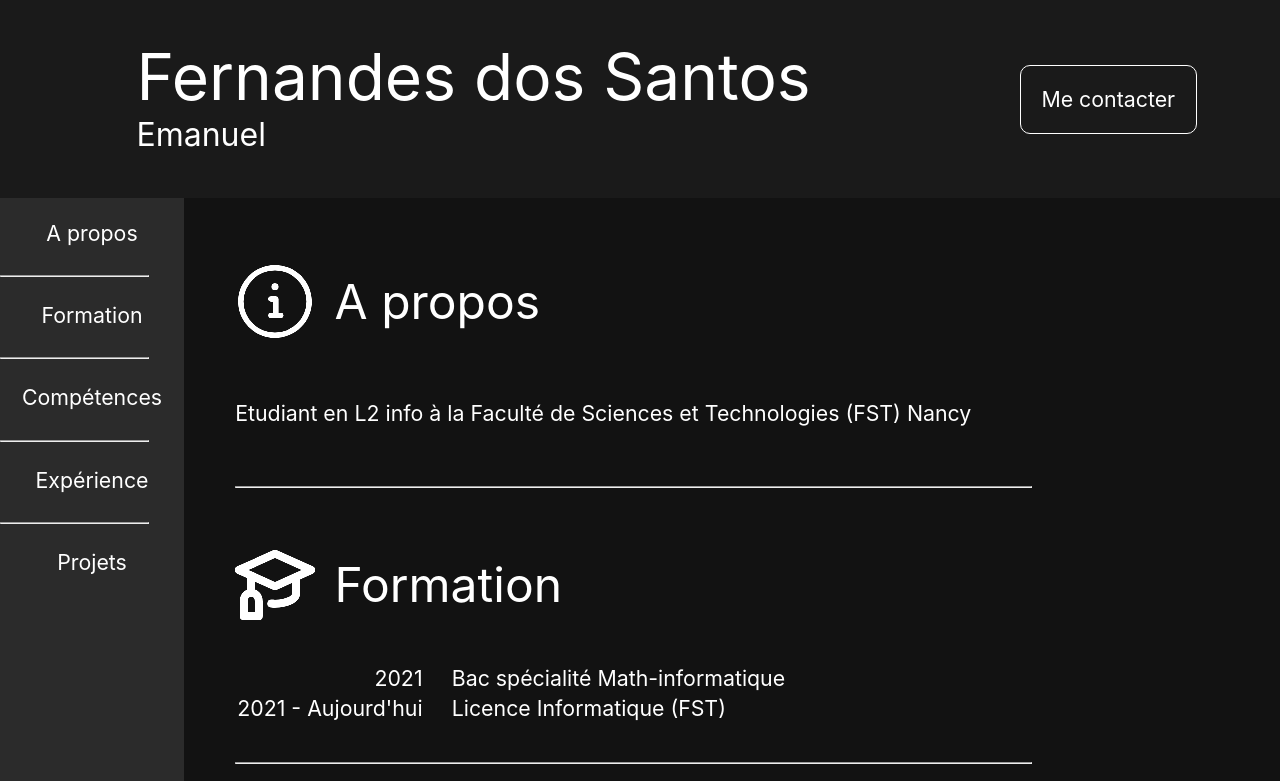
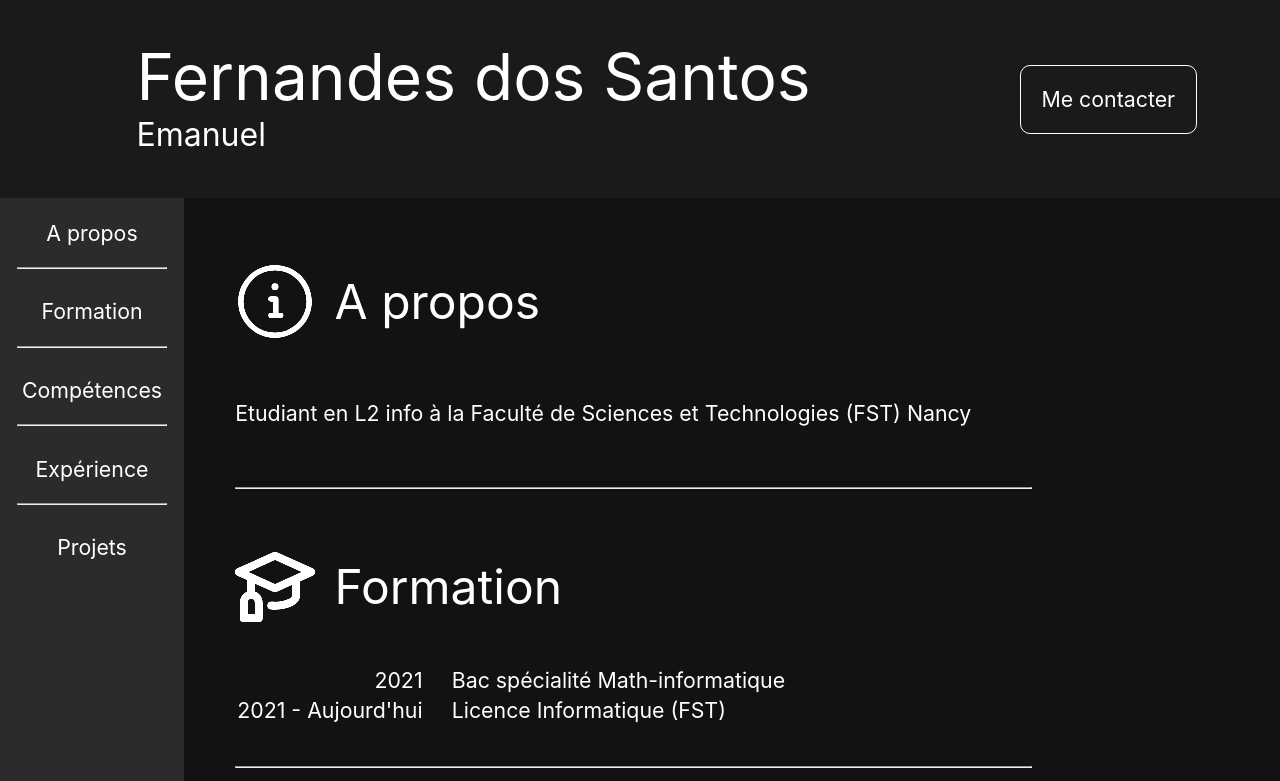
Before and after one commit to Synnly/Synnly.github.io, a plain HTML site: page index.html in a window 1280 px wide. Shown: the top 781 px of the page. Drawn offline with Linux system fonts and the light colour scheme.

Commit message:
Peaufinages

```diff
--- a/style.css
+++ b/style.css
@@ -35,10 +35,9 @@ a{
 }
 
 hr {
-    color: #ffffff;
+    color: #4b4b4b;
     width: 80%;
-    margin-left: 0%;
-    margin-bottom: 2%;
+    margin-top: 0;
 }
 
 #banniere {
@@ -192,6 +191,14 @@ hr {
     transform: translateY(9%);
 }
 
+.separateurCategrorie {
+
+    margin-top: 1%;
+    margin-bottom: 2%;
+    margin-left: 0%;
+    color: #ffffff;
+}
+
 .bouton>a {
     width: 100%;
 }
```
Also changed, not shown: contact.html (+8 -1 lines).
